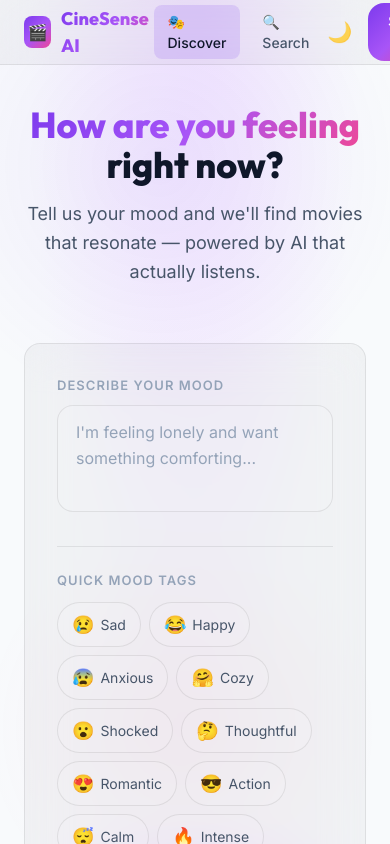
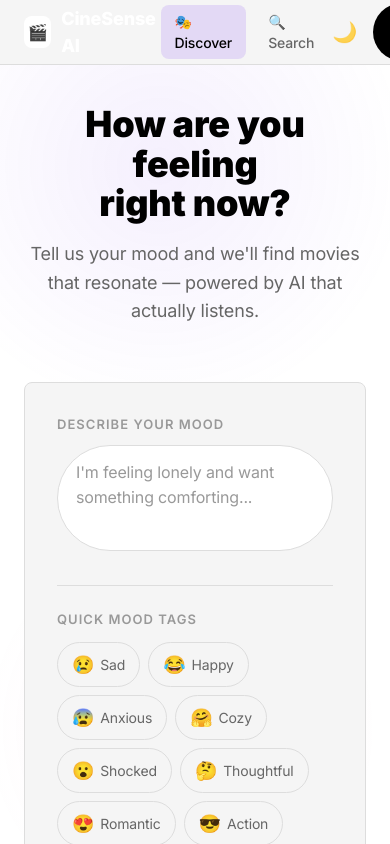
Before and after one commit to ankitrmishra01/CineSense-AI, a React (Vite) app in the folder frontend/: page / in a window 390 px wide. Shown: the top 844 px of the page. Built offline with nearby package versions, Linux system fonts and the light colour scheme; no server answers.

Commit message:
UI overhaul to minimal professional aesthetic, provider deep links, auth error fixes

```diff
--- a/frontend/src/index.css
+++ b/frontend/src/index.css
@@ -1,23 +1,22 @@
 :root {
-  --text: #6b6375;
-  --text-h: #08060d;
-  --bg: #fff;
-  --border: #e5e4e7;
-  --code-bg: #f4f3ec;
-  --accent: #aa3bff;
-  --accent-bg: rgba(170, 59, 255, 0.1);
-  --accent-border: rgba(170, 59, 255, 0.5);
-  --social-bg: rgba(244, 243, 236, 0.5);
-  --shadow:
-    rgba(0, 0, 0, 0.1) 0 10px 15px -3px, rgba(0, 0, 0, 0.05) 0 4px 6px -2px;
+  --text: #888888;
+  --text-h: #ffffff;
+  --bg: #000000;
+  --border: #222222;
+  --code-bg: #111111;
+  --accent: #ffffff;
+  --accent-bg: rgba(255, 255, 255, 0.1);
+  --accent-border: rgba(255, 255, 255, 0.2);
+  --social-bg: rgba(255, 255, 255, 0.05);
+  --shadow: none;
 
-  --sans: system-ui, 'Segoe UI', Roboto, sans-serif;
-  --heading: system-ui, 'Segoe UI', Roboto, sans-serif;
+  --sans: 'Inter', system-ui, sans-serif;
+  --heading: 'Inter', system-ui, sans-serif;
   --mono: ui-monospace, Consolas, monospace;
 
-  font: 18px/145% var(--sans);
-  letter-spacing: 0.18px;
-  color-scheme: light dark;
+  font: 14px/145% var(--sans);
+  letter-spacing: -0.01em;
+  color-scheme: dark;
   color: var(--text);
   background: var(--bg);
   font-synthesis: none;
@@ -26,38 +25,36 @@
   -moz-osx-font-smoothing: grayscale;
 
   @media (max-width: 1024px) {
-    font-size: 16px;
+    font-size: 14px;
   }
 }
 
 @media (prefers-color-scheme: dark) {
   :root:not([data-theme="light"]) {
-    --text: #9ca3af;
-    --text-h: #f3f4f6;
-    --bg: #16171d;
-    --border: #2e303a;
-    --code-bg: #1f2028;
-    --accent: #c084fc;
-    --accent-bg: rgba(192, 132, 252, 0.15);
-    --accent-border: rgba(192, 132, 252, 0.5);
-    --social-bg: rgba(47, 48, 58, 0.5);
-    --shadow:
-      rgba(0, 0, 0, 0.4) 0 10px 15px -3px, rgba(0, 0, 0, 0.25) 0 4px 6px -2px;
+    --text: #888888;
+    --text-h: #ffffff;
+    --bg: #000000;
+    --border: #222222;
+    --code-bg: #111111;
+    --accent: #ffffff;
+    --accent-bg: rgba(255, 255, 255, 0.1);
+    --accent-border: rgba(255, 255, 255, 0.2);
+    --social-bg: rgba(255, 255, 255, 0.05);
+    --shadow: none;
   }
 }
 
 :root[data-theme="dark"] {
-  --text: #9ca3af;
-  --text-h: #f3f4f6;
-  --bg: #16171d;
-  --border: #2e303a;
-  --code-bg: #1f2028;
-  --accent: #c084fc;
-  --accent-bg: rgba(192, 132, 252, 0.15);
-  --accent-border: rgba(192, 132, 252, 0.5);
-  --social-bg: rgba(47, 48, 58, 0.5);
-  --shadow:
-    rgba(0, 0, 0, 0.4) 0 10px 15px -3px, rgba(0, 0, 0, 0.25) 0 4px 6px -2px;
+    --text: #888888;
+    --text-h: #ffffff;
+    --bg: #000000;
+    --border: #222222;
+    --code-bg: #111111;
+    --accent: #ffffff;
+    --accent-bg: rgba(255, 255, 255, 0.1);
+    --accent-border: rgba(255, 255, 255, 0.2);
+    --social-bg: rgba(255, 255, 255, 0.05);
+    --shadow: none;
 }
 
 @media (prefers-color-scheme: dark) {
--- a/frontend/src/styles/globals.css
+++ b/frontend/src/styles/globals.css
@@ -1,58 +1,56 @@
 /* ─── Google Fonts ─────────────────────────────────────────────────────────── */
-@import url('https://fonts.googleapis.com/css2?family=Inter:wght@300;400;500;600;700;800;900&family=Outfit:wght@400;500;600;700;800&display=swap');
+@import url('https://fonts.googleapis.com/css2?family=Inter:wght@300;400;500;600;700;800;900&display=swap');
 
 @import "tailwindcss";
 
 /* ─── Design Tokens ────────────────────────────────────────────────────────── */
 :root {
-  --color-bg-primary: #0a0a0f;
-  --color-bg-secondary: #0f0f1a;
-  --color-bg-card: rgba(255, 255, 255, 0.04);
-  --color-bg-card-hover: rgba(255, 255, 255, 0.08);
-  --color-border: rgba(255, 255, 255, 0.08);
-  --color-border-hover: rgba(255, 255, 255, 0.16);
+  --color-bg-primary: #000000;
+  --color-bg-secondary: #050505;
+  --color-bg-card: #0a0a0a;
+  --color-bg-card-hover: #111111;
+  --color-border: #222222;
+  --color-border-hover: #333333;
 
-  --color-accent-primary: #7c3aed;
-  --color-accent-secondary: #a855f7;
-  --color-accent-glow: rgba(124, 58, 237, 0.3);
+  --color-accent-primary: #ffffff;
+  --color-accent-secondary: #aaaaaa;
+  --color-accent-glow: rgba(255, 255, 255, 0.1);
 
   --color-gold: #f59e0b;
   --color-gold-light: #fbbf24;
 
-  --color-text-primary: #f8fafc;
-  --color-text-secondary: #94a3b8;
-  --color-text-muted: #475569;
+  --color-text-primary: #ffffff;
+  --color-text-secondary: #888888;
+  --color-text-muted: #555555;
 
-  --gradient-primary: linear-gradient(135deg, #7c3aed 0%, #a855f7 50%, #ec4899 100%);
-  --gradient-card: linear-gradient(135deg, rgba(124, 58, 237, 0.1) 0%, rgba(168, 85, 247, 0.05) 100%);
-  --gradient-bg: radial-gradient(ellipse at top, #1a0a2e 0%, #0a0a0f 60%);
+  --gradient-primary: #ffffff;
+  --gradient-card: #0a0a0a;
+  --gradient-bg: none;
 
-  --shadow-glow: 0 0 40px rgba(124, 58, 237, 0.2);
-  --shadow-card: 0 4px 24px rgba(0, 0, 0, 0.4);
-  --shadow-card-hover: 0 8px 40px rgba(0, 0, 0, 0.6), 0 0 20px rgba(124, 58, 237, 0.15);
+  --shadow-glow: none;
+  --shadow-card: none;
+  --shadow-card-hover: none;
 
-  --border-radius: 16px;
-  --border-radius-sm: 8px;
-  --border-radius-lg: 24px;
+  --border-radius: 8px;
+  --border-radius-sm: 4px;
+  --border-radius-lg: 16px;
+  --border-radius-pill: 9999px;
 
-  --font-primary: 'Outfit', 'Inter', system-ui, sans-serif;
+  --font-primary: 'Inter', system-ui, sans-serif;
   --font-secondary: 'Inter', system-ui, sans-serif;
 }
 
 :root[data-theme="light"] {
-  --color-bg-primary: #f8fafc;
-  --color-bg-secondary: #f1f5f9;
-  --color-bg-card: rgba(0, 0, 0, 0.03);
-  --color-bg-card-hover: rgba(0, 0, 0, 0.06);
-  --color-border: rgba(0, 0, 0, 0.08);
-  --color-border-hover: rgba(0, 0, 0, 0.16);
+  --color-bg-primary: #ffffff;
+  --color-bg-secondary: #f9f9f9;
+  --color-bg-card: #f5f5f5;
+  --color-bg-card-hover: #eaeaea;
+  --color-border: #dddddd;
+  --color-border-hover: #cccccc;
 
-  --color-text-primary: #0f172a;
-  --color-text-secondary: #475569;
-  --color-text-muted: #94a3b8;
-
-  --gradient-card: linear-gradient(135deg, rgba(124, 58, 237, 0.05) 0%, rgba(168, 85, 247, 0.02) 100%);
-  --gradient-bg: radial-gradient(ellipse at top, #f3e8ff 0%, #f8fafc 60%);
+  --color-text-primary: #000000;
+  --color-text-secondary: #666666;
+  --color-text-muted: #999999;
 }
 
 /* ─── Base Reset ───────────────────────────────────────────────────────────── */
@@ -71,11 +69,10 @@ body {
   background: var(--color-bg-primary);
   color: var(--color-text-primary);
   min-height: 100vh;
-  background-image: var(--gradient-bg);
-  background-attachment: fixed;
   -webkit-font-smoothing: antialiased;
   -moz-osx-font-smoothing: grayscale;
   overflow-x: hidden;
+  letter-spacing: -0.01em;
 }
 
 #root {
@@ -89,45 +86,37 @@ body {
 }
 ::-webkit-scrollbar-track { background: var(--color-bg-secondary); }
 ::-webkit-scrollbar-thumb {
-  background: rgba(124, 58, 237, 0.4);
+  background: var(--color-border-hover);
   border-radius: 3px;
 }
-::-webkit-scrollbar-thumb:hover { background: rgba(124, 58, 237, 0.7); }
+::-webkit-scrollbar-thumb:hover { background: var(--color-text-muted); }
 
-/* ─── Glassmorphism Utilities ──────────────────────────────────────────────── */
+/* ─── Glassmorphism Utilities (Repurposed to Minimal Cards) ──────────────── */
 .glass {
   background: var(--color-bg-card);
-  backdrop-filter: blur(20px);
-  -webkit-backdrop-filter: blur(20px);
   border: 1px solid var(--color-border);
   border-radius: var(--border-radius);
 }
 
 .glass-hover {
-  transition: background 0.2s ease, border-color 0.2s ease, box-shadow 0.2s ease, transform 0.2s ease;
+  transition: background 0.2s ease, border-color 0.2s ease;
 }
 .glass-hover:hover {
   background: var(--color-bg-card-hover);
   border-color: var(--color-border-hover);
-  box-shadow: var(--shadow-card-hover);
-  transform: translateY(-2px);
 }
 
-/* ─── Gradient Text ────────────────────────────────────────────────────────── */
+/* ─── Gradient Text (Removed for Minimal Design) ─────────────────────────── */
 .gradient-text {
-  background: var(--gradient-primary);
-  -webkit-background-clip: text;
-  -webkit-text-fill-color: transparent;
-  background-clip: text;
+  color: var(--color-text-primary);
 }
 
-/* ─── Glow Effects ─────────────────────────────────────────────────────────── */
+/* ─── Glow Effects (Removed) ─────────────────────────────────────────────── */
 .glow {
-  box-shadow: var(--shadow-glow);
+  box-shadow: none;
 }
-
 .glow-text {
-  text-shadow: 0 0 30px rgba(124, 58, 237, 0.5);
+  text-shadow: none;
 }
 
 /* ─── Shimmer Skeleton ─────────────────────────────────────────────────────── */
@@ -139,9 +128,9 @@ body {
 .skeleton {
   background: linear-gradient(
     90deg,
-    rgba(255,255,255,0.03) 25%,
-    rgba(255,255,255,0.08) 50%,
-    rgba(255,255,255,0.03) 75%
+    var(--color-bg-card) 25%,
+    var(--color-border) 50%,
+    var(--color-bg-card) 75%
   );
   background-size: 200% 100%;
   animation: shimmer 1.5s infinite;
@@ -155,25 +144,23 @@ body {
   justify-content: center;
   gap: 8px;
   padding: 12px 28px;
-  background: var(--gradient-primary);
-  color: white;
+  background: var(--color-text-primary);
+  color: var(--color-bg-primary);
   font-family: var(--font-primary);
   font-weight: 600;
-  font-size: 15px;
+  font-size: 14px;
   border: none;
-  border-radius: var(--border-radius);
+  border-radius: var(--border-radius-pill);
   cursor: pointer;
-  transition: opacity 0.2s ease, transform 0.2s ease, box-shadow 0.2s ease;
+  transition: opacity 0.2s ease, transform 0.1s ease;
   text-decoration: none;
 }
 .btn-primary:hover {
-  opacity: 0.9;
-  transform: translateY(-1px);
-  box-shadow: 0 8px 25px rgba(124, 58, 237, 0.4);
+  opacity: 0.85;
 }
-.btn-primary:active { transform: translateY(0); }
+.btn-primary:active { transform: scale(0.98); }
 .btn-primary:disabled {
-  opacity: 0.5;
+  opacity: 0.3;
   cursor: not-allowed;
   transform: none;
 }
@@ -188,58 +175,65 @@ body {
   color: var(--color-text-secondary);
   font-family: var(--font-primary);
   font-weight: 500;
-  font-size: 14px;
+  font-size: 13px;
   border: 1px solid var(--color-border);
-  border-radius: var(--border-radius);
+  border-radius: var(--border-radius-pill);
   cursor: pointer;
   transition: all 0.2s ease;
 }
 .btn-ghost:hover {
-  background: var(--color-bg-card);
+  background: var(--color-bg-card-hover);
   color: var(--color-text-primary);
-  border-color: var(--color-border-hover);
+  border-color: var(--color-text-primary);
 }
 
 /* ─── Input Base ───────────────────────────────────────────────────────────── */
 .input-base {
   width: 100%;
   padding: 14px 18px;
-  background: rgba(255, 255, 255, 0.05);
+  background: var(--color-bg-primary);
   border: 1px solid var(--color-border);
-  border-radius: var(--border-radius);
+  border-radius: var(--border-radius-pill);
   color: var(--color-text-primary);
   font-family: var(--font-secondary);
-  font-size: 15px;
+  font-size: 14px;
   outline: none;
-  transition: border-color 0.2s ease, box-shadow 0.2s ease;
+  transition: border-color 0.2s ease;
 }
 .input-base::placeholder { color: var(--color-text-muted); }
 .input-base:focus {
-  border-color: var(--color-accent-primary);
-  box-shadow: 0 0 0 3px rgba(124, 58, 237, 0.15);
+  border-color: var(--color-text-primary);
 }
 
 /* ─── Badge ────────────────────────────────────────────────────────────────── */
 .badge {
   display: inline-flex;
   align-items: center;
-  padding: 4px 12px;
-  background: rgba(124, 58, 237, 0.15);
-  color: var(--color-accent-secondary);
-  border: 1px solid rgba(124, 58, 237, 0.3);
-  border-radius: 999px;
-  font-size: 12px;
-  font-weight: 500;
+  padding: 6px 14px;
+  background: var(--color-bg-card);
+  color: var(--color-text-primary);
+  border: 1px solid var(--color-border);
+  border-radius: var(--border-radius-pill);
+  font-size: 11px;
+  font-weight: 600;
   white-space: nowrap;
+  letter-spacing: 0.05em;
+  text-transform: uppercase;
+}
+.badge:hover {
+  background: var(--color-bg-card-hover);
+  border-color: var(--color-text-primary);
+  color: var(--color-text-primary);
+  transition: all 0.2s ease;
 }
 
 /* ─── Page Transitions ─────────────────────────────────────────────────────── */
 .page-enter {
   opacity: 0;
-  transform: translateY(16px);
+  transform: translateY(8px);
 }
 .page-enter-active {
   opacity: 1;
   transform: translateY(0);
-  transition: opacity 0.4s ease, transform 0.4s ease;
+  transition: opacity 0.3s ease, transform 0.3s ease;
 }
```
Also changed, not shown: frontend/src/pages/AuthPage.tsx (+6 -3 lines), frontend/src/pages/MovieDetailPage.tsx (+33 -9 lines).
